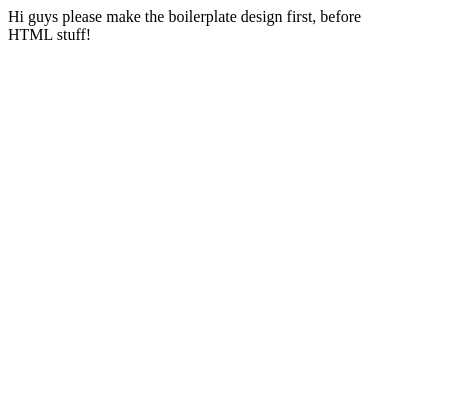
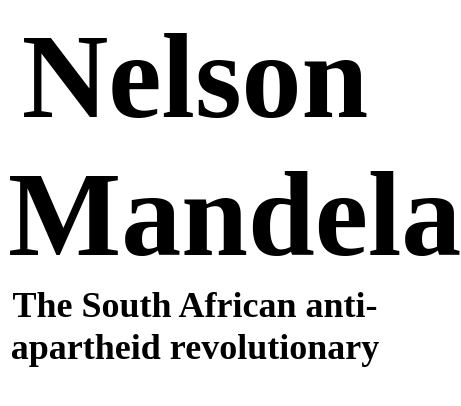
Before and after one commit to nghthwk/nelson-mandela, a plain HTML site: page index.html in a window 390 px wide. Shown: the whole page, 461 px wide, since content can reach past the window. Drawn offline with Linux system fonts and the light colour scheme.

Commit message:
Added Title and Subtitle, some CSS, and a html for No CSS
Added 'Nelson Mandela' title and a 'Anti-apartheid revolutionary' subtitle to the index.html file. Added CSS for mobile-compatible font sizes, and the heading class and subtitle class, including margins, padding, text-align and font size. Also added a No-CSS HTML file for showing the webpage without any inline or external CSS (Or JS).

```diff
--- a/css/style.scss
+++ b/css/style.scss
@@ -1,3 +1,19 @@
 :root{
+    font-size: 150%;
     color: black;
 }
+
+.heading {
+    font-size: 5em;
+    text-align: center;
+    padding: 0;
+    margin: 0;
+    word-wrap: nowrap;
+}
+
+.subtitle {
+    font-size: 1.5em;
+    text-align: center;
+    padding: 0;
+    margin: 0;
+}
--- a/index.html
+++ b/index.html
@@ -2,11 +2,24 @@
 <html>
 
 <head>
-    <title>Nelson Mandela</title>
+    <link rel="stylesheet" href="./css/style.css">
+    <title>
+        Nelson Mandela
+    </title>
 </head>
 
 <body>
-    Hi guys please make the boilerplate design first, before HTML stuff!
+    <div class="wrapper">
+        <h1 class="heading">
+            Nelson Mandela
+        </h1>
+        <h2 class="subtitle">
+            The South African anti-apartheid revolutionary
+        </h2>
+        <div class="section">
+
+        </div>
+    </div>
 </body>
 
 </html>
```
Also changed, not shown: nocss.html (added, +1 -0 lines), css/style.css.
